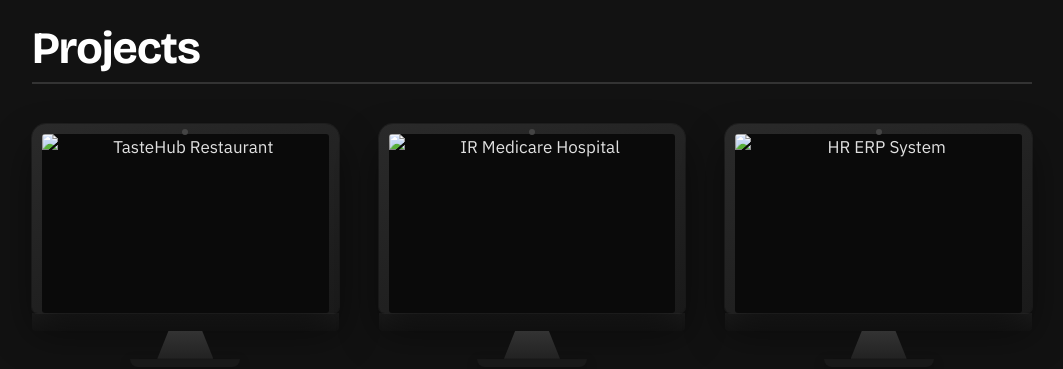
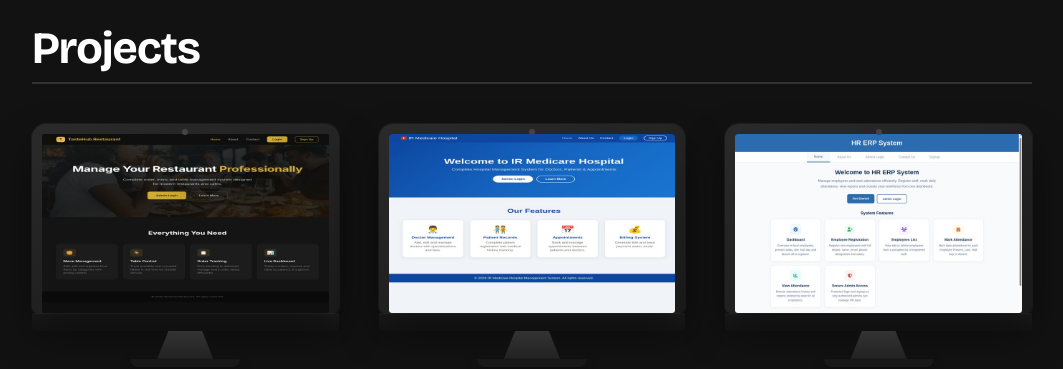
Before and after one commit to venom09798/Portfolio, a plain HTML site: page index.html in a window 1280 px wide. Shown: the part 1940-2309 px from the top of the page, without its empty margins (108-1171 px from the left). Drawn offline with nearby package versions, Linux system fonts and the light colour scheme.

Commit message:
index.html

```diff
--- a/index.html
+++ b/index.html
@@ -51,7 +51,7 @@
     <div class="monitor">
       <div class="monitor-bezel">
         <div class="monitor-screen">
-          <img src="images/tastehub.jpg" alt="TasteHub Restaurant" loading="lazy">
+          <img src="tastehub.jpg" alt="TasteHub Restaurant" loading="lazy">
         </div>
       </div>
       <div class="monitor-chin"></div>
@@ -66,7 +66,7 @@
     <div class="monitor">
       <div class="monitor-bezel">
         <div class="monitor-screen">
-          <img src="images/medicare.jpg" alt="IR Medicare Hospital" loading="lazy">
+          <img src="medicare.jpg" alt="IR Medicare Hospital" loading="lazy">
         </div>
       </div>
       <div class="monitor-chin"></div>
@@ -81,7 +81,7 @@
     <div class="monitor">
       <div class="monitor-bezel">
         <div class="monitor-screen">
-          <img src="images/hrerp.jpg" alt="HR ERP System" loading="lazy">
+          <img src="hrerp.jpg" alt="HR ERP System" loading="lazy">
         </div>
       </div>
       <div class="monitor-chin"></div>
```
